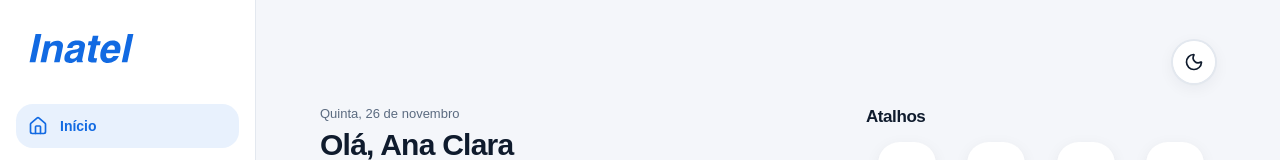
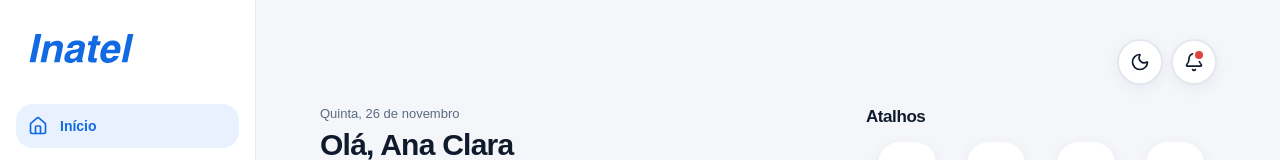
Before and after one commit to isacarol-04/s05-ihm-app-inatel, a React (Vite) app: page / in a window 1280 px wide. Shown: the top 160 px of the page. Built offline with nearby package versions, Linux system fonts and the light colour scheme.

Commit message:
Restore the notification button on the home page

```diff
--- a/src/components/layout/HeaderInicio.jsx
+++ b/src/components/layout/HeaderInicio.jsx
@@ -1,10 +1,10 @@
-import { Moon, Sun } from "lucide-react"
+import { Bell, Moon, Sun } from "lucide-react"
 import { InatelLogo } from "@/components/brand/InatelLogo"
 import { Button } from "@/components/ui/button"
 import { useTheme } from "@/hooks/useTheme"
 import { CabecalhoFixo } from "./CabecalhoFixo"
 
-export function HeaderInicio() {
+export function HeaderInicio({ temNotificacao = false }) {
   const { tema, abrirSeletor } = useTheme()
   const IconeTema = tema === "dark" ? Sun : Moon
 
@@ -14,9 +14,17 @@ export function HeaderInicio() {
         {/* no desktop o logo já aparece na barra lateral */}
         <InatelLogo className="h-7 lg:invisible" />
 
-        <Button variant="surface" size="icon-xl" aria-label="Trocar tema" onClick={abrirSeletor}>
-          <IconeTema />
-        </Button>
+        <div className="flex items-center gap-2.5">
+          <Button variant="surface" size="icon-xl" aria-label="Trocar tema" onClick={abrirSeletor}>
+            <IconeTema />
+          </Button>
+          <Button variant="surface" size="icon-xl" aria-label="Notificações" className="relative">
+            <Bell />
+            {temNotificacao && (
+              <span className="absolute top-2.5 right-3 size-2 rounded-full bg-destructive ring-2 ring-card" />
+            )}
+          </Button>
+        </div>
       </header>
     </CabecalhoFixo>
   )
--- a/src/pages/Inicio.jsx
+++ b/src/pages/Inicio.jsx
@@ -28,7 +28,7 @@ export default function Inicio() {
 
   return (
     <>
-      <HeaderInicio />
+      <HeaderInicio temNotificacao={data?.avisos.length > 0} />
 
       {/* duas colunas só em telas largas; até 1279px (iPad Pro, notebook pequeno) fica uma coluna */}
       <div className="mt-4 lg:mt-2 xl:grid xl:grid-cols-12 xl:gap-10">
```
